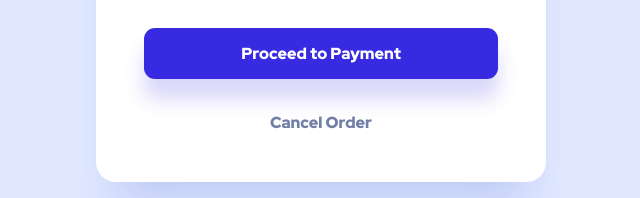
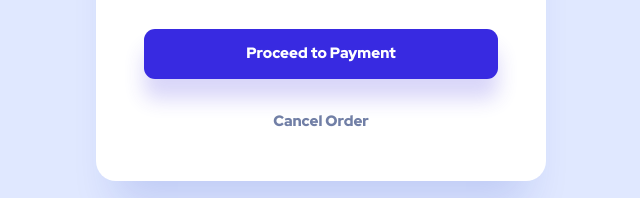
Before and after one commit to MaciekLichon/FM_Order-summary-component, a plain HTML site: page index.html in a window 1280 px wide. Shown: the part 568-766 px from the top of the page, 319-959 px from the left. Drawn offline with Linux system fonts and the light colour scheme.

Commit message:
fix font sizes

```diff
--- a/sass/general.scss
+++ b/sass/general.scss
@@ -30,6 +30,7 @@ body {
   background: none;
   border: none;
   font-weight: $fw-heavy;
+  font-size: $fs-regular;
   cursor: pointer;
 
   &.button-confirm {
```
Also changed, not shown: css/general.css, css/style.css, 2 other files.
